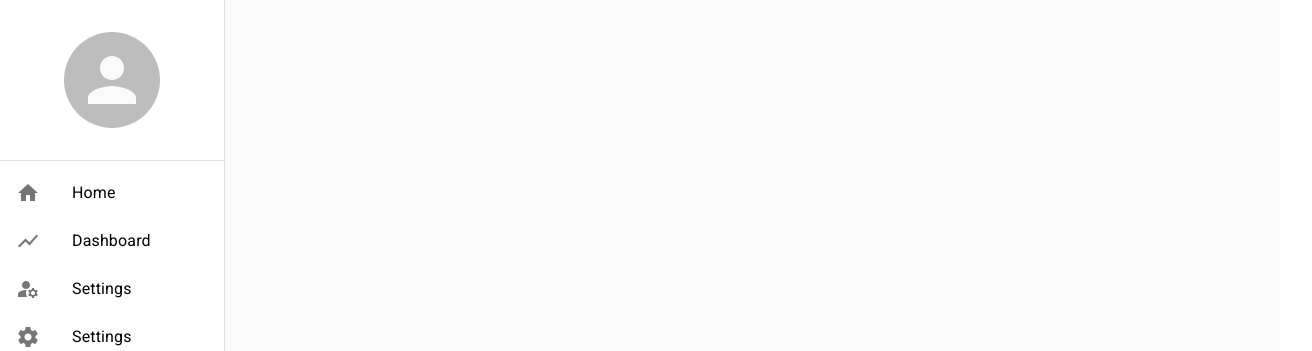
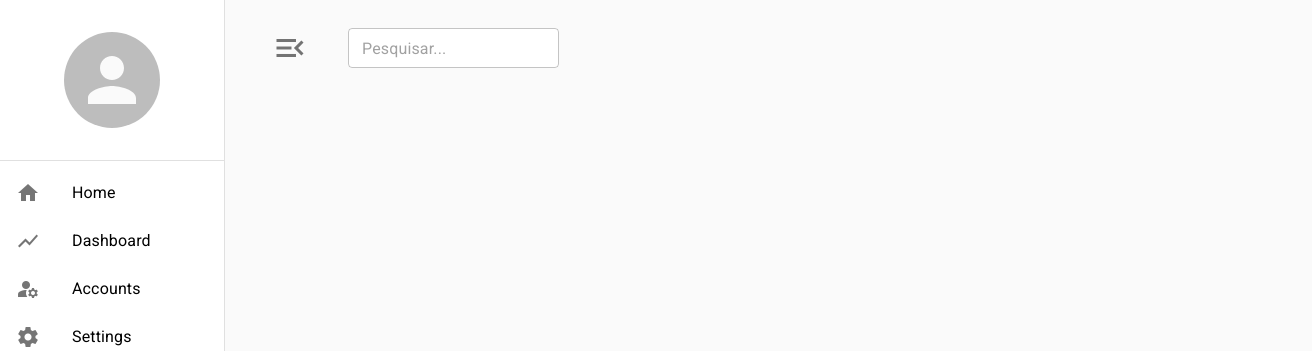
Before and after one commit to AndersonExner/Financial-App-Front, a React (Create React App) app: page / in a window 1280 px wide. Shown: the top 351 px of the page, 1312 px wide, since content can reach past the window. Built offline with nearby package versions, Linux system fonts and the light colour scheme.

Commit message:
add top bar

```diff
--- a/src/App.tsx
+++ b/src/App.tsx
@@ -1,8 +1,8 @@
 import React from 'react';
 
 import { AppMenu } from './shared/components';
-import { AppRoutes } from './routes';
-import { AppMenuProvider, AppThemeProvider } from './shared/contexts';
+import { AppRoutes } from './Routes';
+import { AppMenuProvider, AppThemeProvider } from './shared/Contexts';
 import { BrowserRouter } from 'react-router-dom';
 
 export const App = () => {
--- a/src/routes/index.tsx
+++ b/src/routes/index.tsx
@@ -1,6 +1,6 @@
 import React, { useEffect } from "react";
 
-import { useAppMenuContext } from "../shared/contexts";
+import { useAppMenuContext } from "../shared/Contexts";
 import { Route, Routes } from "react-router-dom";
 
 export const AppRoutes = () => {
@@ -19,7 +19,7 @@ export const AppRoutes = () => {
                 path: "/dashboard"
             },
             {
-                label: "Settings",
+                label: "Accounts",
                 icon: "manage_accounts",
                 path: "/settings"
             },
@@ -34,7 +34,7 @@ export const AppRoutes = () => {
     return (
         <Routes>
             <Route path="/" element={null} />
-            <Route path="/dashboard" element={<h1>dashboard</h1>} />
+            <Route path="/dashboard" element={null} />
         </Routes>
     );
 };
--- a/src/shared/components/menu/AppMenu.tsx
+++ b/src/shared/components/AppMenu/AppMenu.tsx
@@ -1,7 +1,8 @@
 import { Avatar, Box, Divider, Drawer, Icon, List, ListItemButton, ListItemIcon, ListItemText, useMediaQuery, useTheme } from '@mui/material';
 import React from 'react';
 import { useMatch, useNavigate, useResolvedPath } from 'react-router-dom';
-import { useAppMenuContext, useAppThemeContext } from '../../contexts';
+import { useAppMenuContext, useAppThemeContext } from '../../Contexts';
+import { TopBar } from '../TopBar/TopBar';
 
 interface IAppMenuItemProps {
     label: string;
@@ -48,7 +49,7 @@ export const AppMenu : React.FC <IAppMenuProps> = ({ children }) => {
 
     return (
         <>
-            <Drawer open={isOpen} variant={smDown ? 'temporary' : 'permanent'} onClose={toogleAppMenuOpen}>
+            <Drawer open={isOpen} variant={'permanent'} onClose={toogleAppMenuOpen} anchor='left'>
                 <Box width={theme.spacing(28)} display={'flex'} flexDirection={'column'} height={'100%'}>
 
                     <Box width="100%" height={theme.spacing(20)} display="flex" alignItems="center" justifyContent="center">
@@ -85,6 +86,7 @@ export const AppMenu : React.FC <IAppMenuProps> = ({ children }) => {
 
             </Drawer>
             <Box height="100vh" marginLeft={smDown ? 0 : theme.spacing(28)}>
+                <TopBar />
                 { children }
             </Box>
         </>
--- /dev/null
+++ b/src/shared/components/TopBar/TopBar.tsx
@@ -0,0 +1,36 @@
+import React, { useState } from 'react';
+import { Box, Icon, IconButton, TextField, Toolbar } from '@mui/material';
+import { useTheme } from '@mui/material/styles';
+import { useAppMenuContext } from '../../Contexts';
+
+export const TopBar: React.FC = () => {
+    const theme = useTheme();
+    const [search, setSearch] = useState('');
+
+    const { isOpen, options, toogleAppMenuOpen } = useAppMenuContext();
+
+    const handleSearchChange = (event: React.ChangeEvent<HTMLInputElement>) => {
+        setSearch(event.target.value);
+    };
+
+    return (
+        <Toolbar variant='regular' sx={{ display: 'flex', justifyContent: 'space-between', backgroundColor: theme.palette.background.default }}>
+            <IconButton onClick={toogleAppMenuOpen}>
+                <Icon fontSize='large'>{isOpen ? 'menu' : 'menu_open'}</Icon>
+            </IconButton>
+            <Box flexGrow={1} ml={4}>
+                <TextField
+                    value={search}
+                    onChange={handleSearchChange}
+                    placeholder="Pesquisar..."
+                    variant="outlined"
+                    size="small"
+                    sx={{
+                        backgroundColor: theme.palette.background.paper,
+                        borderRadius: '4px',
+                    }}
+                />
+            </Box>
+        </Toolbar>
+    );
+};
--- a/src/shared/components/index.ts
+++ b/src/shared/components/index.ts
@@ -1 +1 @@
-export * from './menu/AppMenu';
+export * from './AppMenu/AppMenu';
--- a/src/shared/contexts/AppMenuContext.tsx
+++ b/src/shared/contexts/AppMenuContext.tsx
@@ -24,7 +24,7 @@ interface IAppMenuContextDataProps {
 };
 
 export const AppMenuProvider: React.FC<IAppMenuContextDataProps> = ({ children }) => {
-    const [isOpen, setAppMenuOpen] = useState(true);
+    const [isOpen, setAppMenuOpen] = useState(false);
     const [options, setAppMenuOptions] = useState<IAppMenuOptions[]>([]);
 
     const toogleAppMenuOpen = useCallback(() => {
--- a/src/shared/contexts/ThemeContext.tsx
+++ b/src/shared/contexts/ThemeContext.tsx
@@ -1,5 +1,5 @@
 import React, { useCallback, useContext, useMemo } from 'react';
-import { DarkTheme, LightTheme } from '../themes';
+import { DarkTheme, LightTheme } from '../Themes';
 import { Box, ThemeProvider } from '@mui/material';
 
 interface IThemeContextData {
@@ -35,7 +35,7 @@ export const AppThemeProvider: React.FC<IAppThemeProviderProps> = ({ children })
     return (
         <ThemeContext.Provider value={{ themeName, toggleTheme }}>
             <ThemeProvider theme={theme} >
-                <Box width="100vw" height="100vh" bgcolor={theme.palette.background.default}>
+                <Box width="100vw" height="100vh" padding={theme.spacing(2)} bgcolor={theme.palette.background.default}>
                     {children}
                 </Box>
             </ThemeProvider>
--- a/src/shared/themes/light.ts
+++ b/src/shared/themes/light.ts
@@ -1,12 +1,12 @@
 import {createTheme} from '@mui/material';
-import { yellow, cyan } from '@mui/material/colors';
+import { grey, cyan } from '@mui/material/colors';
 
 export const LightTheme = createTheme({
   palette : {
     primary : {
-      main : yellow[700],
-      dark : yellow[800],
-      light : yellow[500],
+      main : grey[500],
+      dark : grey[800],
+      light : grey[500],
       contrastText : '#ffffff'
     },
     secondary : {
```
